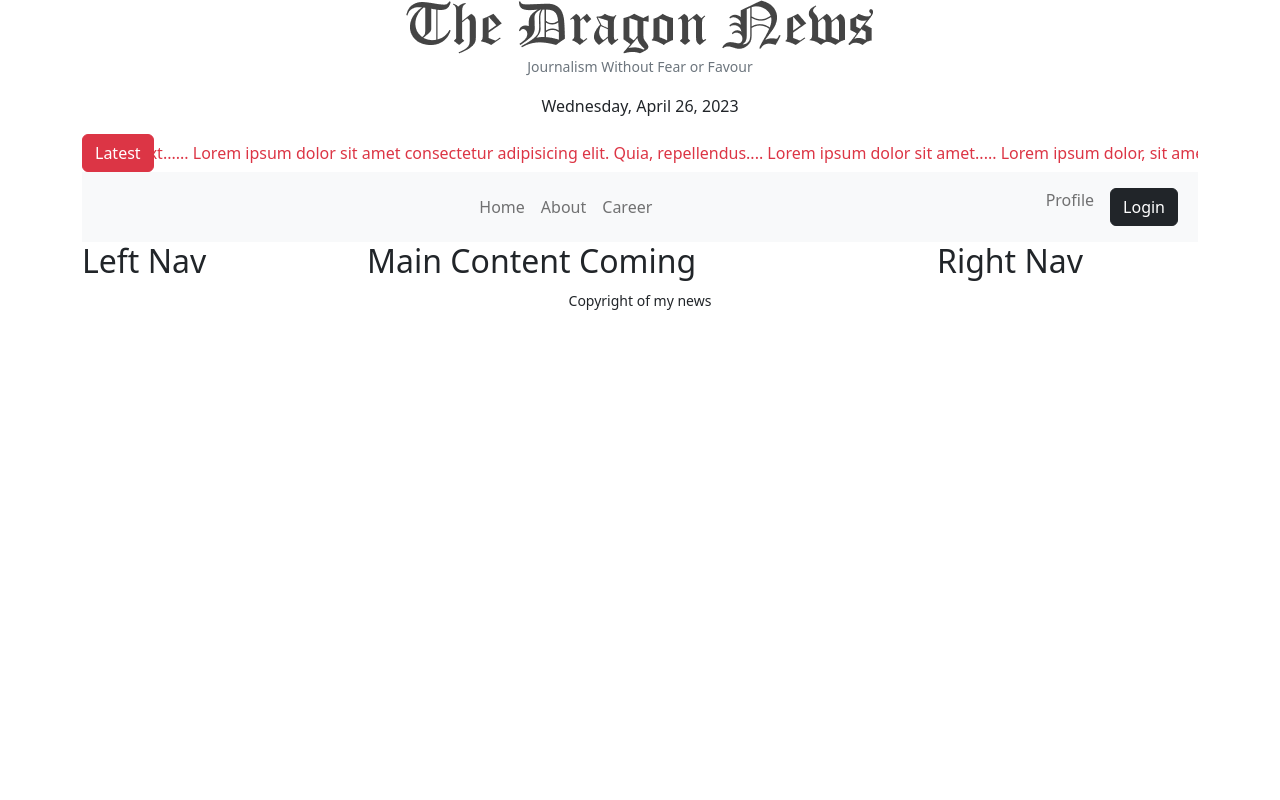
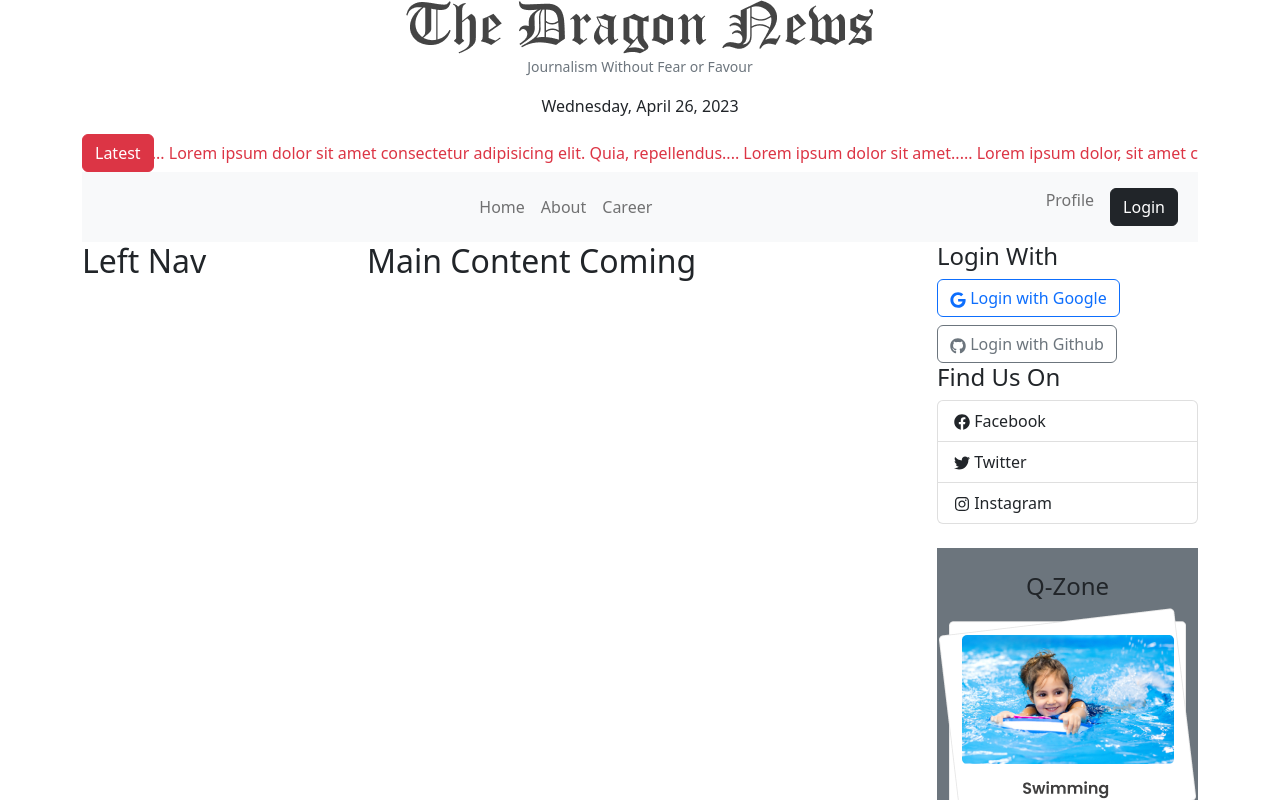
Before and after one commit to SadmanJawad/the-news-dragon, a React (Vite) app: page / in a window 1280 px wide. Shown: the top 800 px of the page. Built offline with nearby package versions, Linux system fonts and the light colour scheme.

Commit message:
right navbar complete

```diff
--- a/package.json
+++ b/package.json
@@ -19,6 +19,7 @@
     "react-bootstrap": "^2.7.4",
     "react-dom": "^18.2.0",
     "react-fast-marquee": "^1.5.2",
+    "react-icons": "^4.8.0",
     "react-router-dom": "^6.10.0",
     "sort-by": "^1.2.0"
   },
--- /dev/null
+++ b/src/pages/Shared/Qzone/Qzone.jsx
@@ -0,0 +1,16 @@
+import React from 'react';
+import qzone1 from '../../../assets/qZone1.png'
+import qzone2 from '../../../assets/qZone2.png'
+import qzone3 from '../../../assets/qZone3.png'
+const Qzone = () => {
+    return (
+        <div className='bg-secondary text-center my-4 py-4'>
+            <h4 >Q-Zone</h4>
+            <img src={qzone1} alt="" />
+            <img src={qzone2} alt="" />
+            <img src={qzone3} alt="" />
+        </div>
+    );
+};
+
+export default Qzone;
--- a/src/pages/Shared/RightNav/RightNav.jsx
+++ b/src/pages/Shared/RightNav/RightNav.jsx
@@ -1,11 +1,63 @@
-import React from 'react';
+import React from "react";
+import { Button, Image, ListGroup } from "react-bootstrap";
+import { FaGithub, FaGoogle, FaFacebook, FaTwitter, FaInstagram } from "react-icons/fa";
+import Qzone from "../Qzone/Qzone";
+import bg from "../../../assets/bg.png"
+const RightNav = () => {
+  return (
+    <div>
+      <h4>Login With</h4>
+      <Button className="mb-2" variant="outline-primary">
+        {" "}
+        <FaGoogle /> Login with Google
+      </Button>
+      <Button variant="outline-secondary">
+        {" "}
+        <FaGithub></FaGithub> Login with Github
+      </Button>
+      <div>
+        <h4>Find Us On </h4>
+        <ListGroup>
+          <ListGroup.Item><FaFacebook></FaFacebook> Facebook</ListGroup.Item>
+          <ListGroup.Item><FaTwitter></FaTwitter> Twitter</ListGroup.Item>
+          <ListGroup.Item><FaInstagram></FaInstagram> Instagram</ListGroup.Item>
+        </ListGroup>
+      </div>
+      <Qzone></Qzone>
+      {/* <div className="position-relative">
+    <img src={bg} alt="" />
+    <p className="position-absolute text-center mb-1">This text will appear on the bottom of the image</p> */}
 
-const RightNav = () => {
-    return (
-        <div>
-            <h2>Right Nav</h2>
-        </div>
-    );
+<div style={{ position: 'relative' }}>
+      <Image
+        src={bg}
+        alt="My Image"
+        fluid
+      />
+      <div
+        style={{
+          position: 'absolute',
+          top: '50%',
+          left: '50%',
+          transform: 'translate(-50%, -50%)',
+          backgroundColor: 'rgba(0, 0, 0, 0)',
+          color: 'white',
+          textAlign: 'center',
+          padding: '10px',
+          fontWeight: '700',
+          fontSize: '30px',
+        }}
+      >
+        Create an Amazing Newspaper
+        <p className="fs-6 fw-normal">
+        Discover thousands of options, easy to customize layouts, one-click to import demo and much more.
+        </p>
+        <Button className="py-3 fw-bold " variant="danger">Learn More</Button>
+      </div>
+    </div>
+
+    </div>
+  );
 };
 
 export default RightNav;
```
Also changed, not shown: 1 other file (tests, documents, lock files or other folders).
